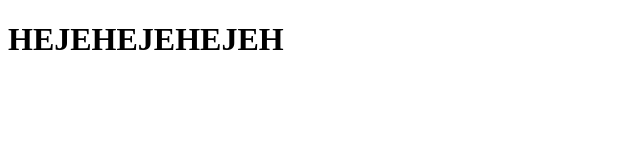
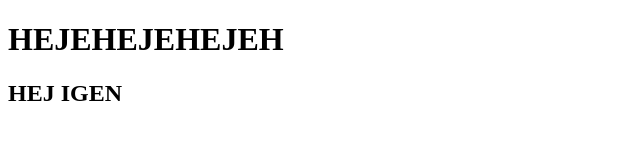
Before and after one commit to wlhlmkhl/lightbulbs-project, a plain HTML site: page index.html in a window 1280 px wide. Shown: the whole page, without its empty margins (0-640 px from the left). Drawn offline with Linux system fonts and the light colour scheme.

Commit message:
added h2

```diff
--- a/index.html
+++ b/index.html
@@ -7,5 +7,6 @@
 </head>
 <body>
     <h1>HEJEHEJEHEJEH</h1>
+    <h2>HEJ IGEN</h2>
 </body>
 </html>
```
